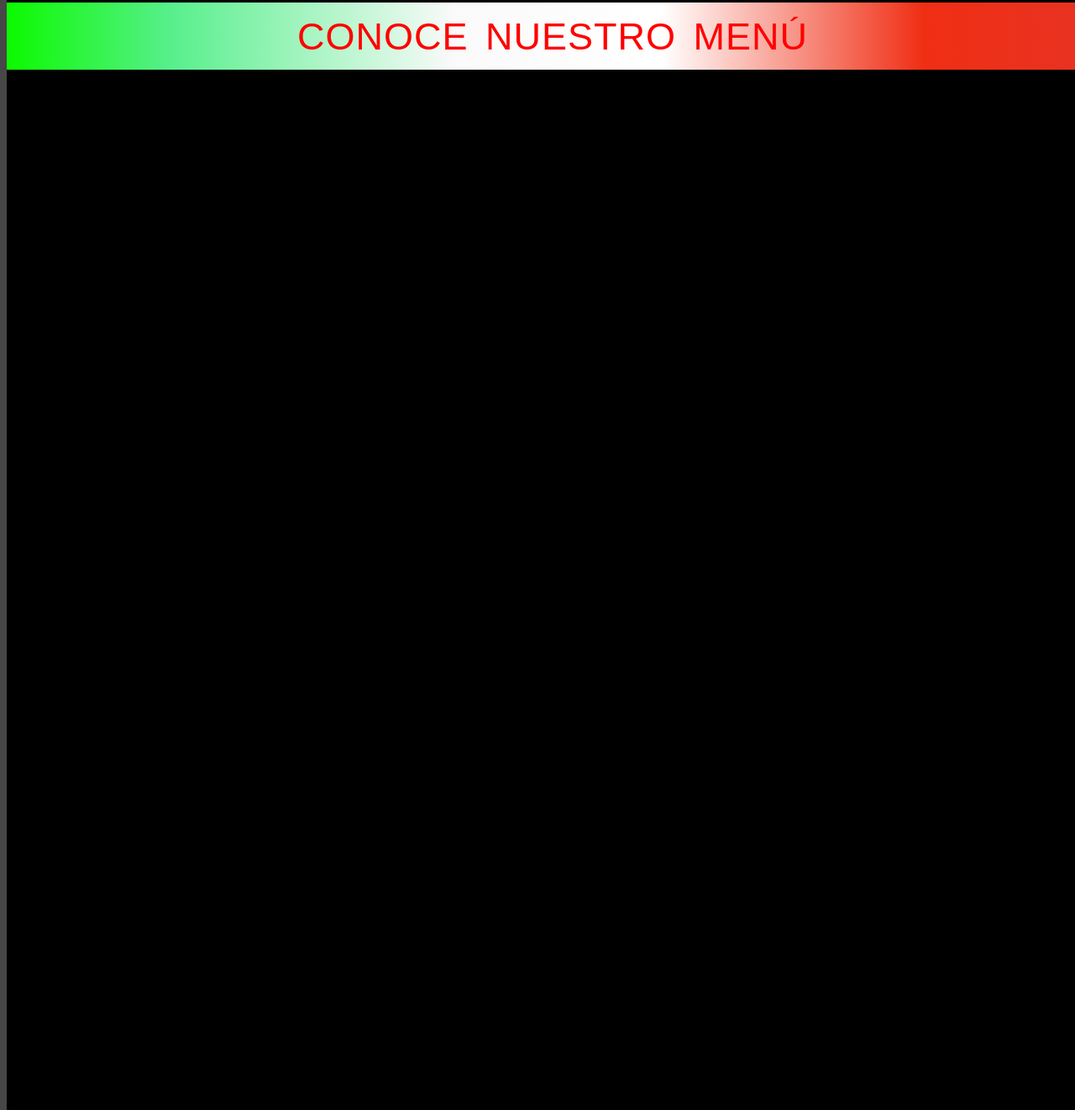
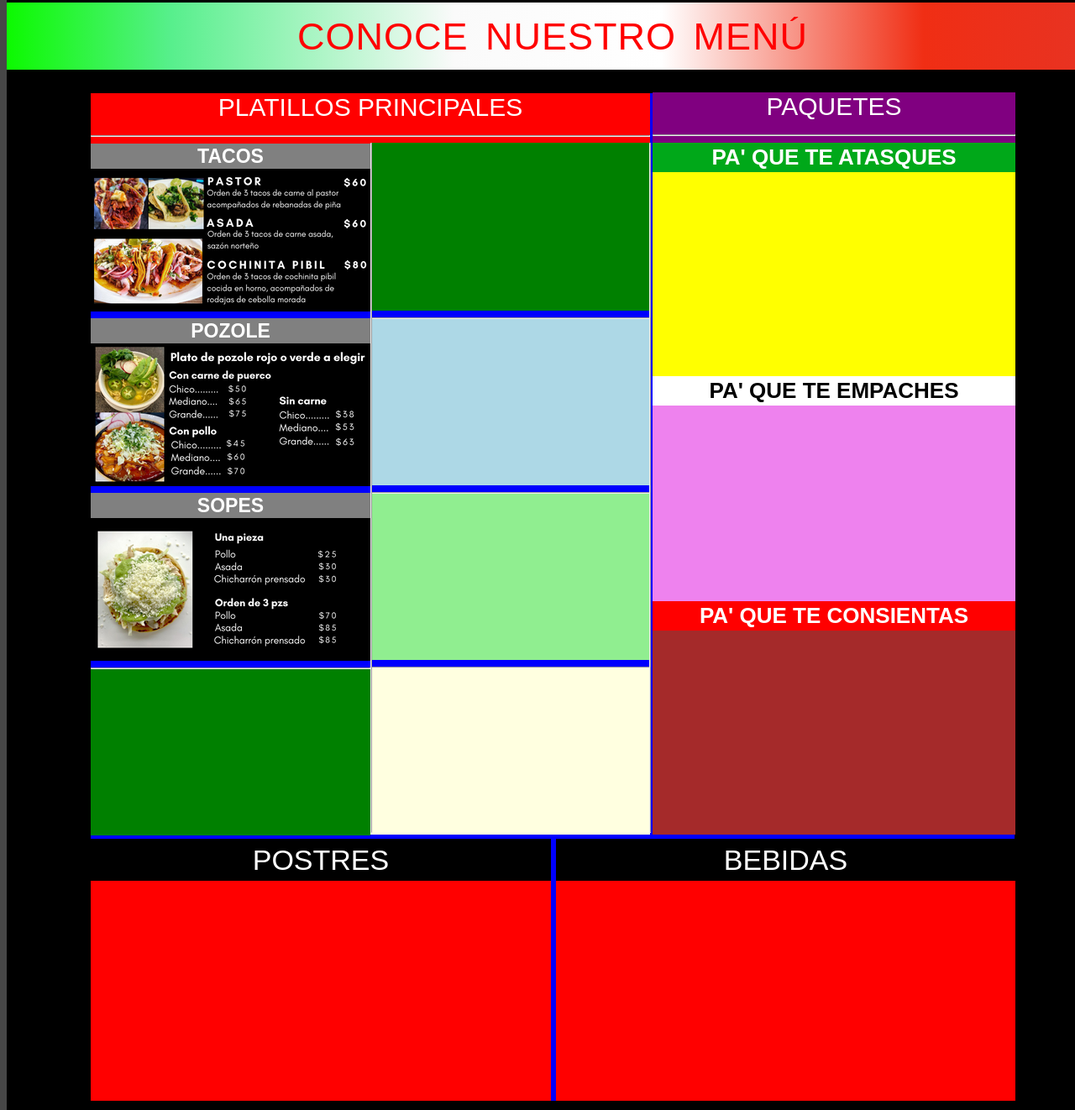
Before and after one commit to HeiliE19/PFR, a plain HTML site: page menu.html in a window 1280 px wide. Shown: the part 178-1500 px from the top of the page at 84% size. Drawn offline with Linux system fonts and the light colour scheme.

Commit message:
Segunda carga bloques menu

```diff
--- a/estilos2.css
+++ b/estilos2.css
@@ -191,7 +191,327 @@ p#plat{
 }
 
 
+/*Bloque MENU*/
+div#bmn{
+	height: 1200px;
+	width: 1100px;
+	margin: auto;
+	background-color: blue;
+	display: block;
+}
 
-div#bmn{
+/*Bloque platillos principales*/
+div#pp{
+	height: 60px;
+	width: 666px;
+	background-color: red;
+	display: block;
 
 }
+
+p#pp1{
+	font-size: 30px;
+	margin-top: 10px;
+	font-family: fantasy;
+	color: white;
+}
+
+hr#pp{
+	margin-top: -14px;
+}
+
+/*FIn bloque platillos principales*/
+
+/*Primer platillo principal*/
+div#pt1{
+	height: 200px;
+	width: 333px;
+	background-color: yellow;
+	display: block;
+}
+
+div#tcs{
+	height: 30px;
+	background-color: grey;
+	display: flex;
+
+}
+
+p#tcs{
+	margin: auto;
+	font-family: sans-serif;
+	color: white;
+	font-weight: bolder;
+	font-size: 23px;
+}
+
+/*Fin Primer platillo principal*/
+
+
+/*segund platillo principal*/
+div#pt2{
+	height: 200px;
+	width: 333px;
+	background-color: orange;
+	display: block;
+}
+
+div#pzl{
+	height: 30px;
+	background-color: grey;
+	display: flex;
+	margin-top: -10px;
+
+}
+
+p#pzl{
+	margin: auto;
+	font-family: sans-serif;
+	color: white;
+	font-weight: bolder;
+	font-size: 23px;
+}
+
+/*Fin segundo platillo principal*/
+
+/*terc platillo principal*/
+div#pt3{
+	height: 200px;
+	width: 333px;
+	background-color: red;
+}
+
+div#sp{
+	height: 30px;
+	background-color: grey;
+	display: flex;
+	margin-top: -10px;
+
+}
+
+p#sp{
+	margin: auto;
+	font-family: sans-serif;
+	color: white;
+	font-weight: bolder;
+	font-size: 23px;
+}
+
+/*Fin terc platillo principal*/
+
+
+/*cuarto platillo principal*/
+div#pt4{
+	height: 200px;
+	width: 333px;
+	background-color: green;
+}
+
+/*Fin cuarto platillo principal*/
+
+
+/*linea horizontal seccion*/
+hr#d1{
+	transform: rotate(90deg);
+	margin-top: -415px;
+	margin-left: -77px;
+
+}
+
+
+
+/*quinto platillo principal*/
+div#pt5{
+	height: 200px;
+	width: 333px;
+	background-color: green;
+	margin-left: 333px;
+	margin-top: -420px;
+}
+
+/*Fin quinto platillo principal*/
+
+
+/*sexto platillo principal*/
+div#pt6{
+	height: 200px;
+	width: 333px;
+	background-color: lightblue;
+	margin-left: 333px;
+
+}
+
+/*Fin sexto platillo principal*/
+
+
+
+/*septimo platillo principal*/
+div#pt7{
+	height: 200px;
+	width: 333px;
+	background-color: lightgreen;
+	margin-left: 333px;
+
+}
+
+/*Fin septimo platillo principal*/
+
+
+/*octavo platillo principal*/
+div#pt8{
+	height: 200px;
+	width: 333px;
+	background-color: lightyellow;
+	margin-left: 333px;
+
+}
+
+/*Fin octavo platillo principal*/
+
+
+hr#d2{
+	transform: rotate(90deg);
+	margin-top: -414px;
+	margin-left: 255px;
+
+}
+
+/*FIn  platillos principales*/
+
+
+
+/*Paquetes*/
+
+div#tpq{
+	height: 60px;
+	width: 432px;
+	background-color: purple;
+	margin-left: 669px;
+	margin-top: -482px;
+}
+
+/*Paquete1*/
+div#pqt1{
+	height: 278px;
+	width: 432px;
+	background-color: yellow;
+	margin-left: 669px;
+
+}
+
+div#pp2{
+	height: 35px;
+	background-color: #00a819;
+	display: flex;
+
+}
+
+p#pp2{
+	font-size: 26px;
+	font-weight: bold;
+	margin: auto;
+	font-family: sans-serif;
+	color: white;
+}
+
+/*Fin paquete 1*/
+
+
+/*Paquete2*/
+div#pqt2{
+	height: 278px;
+	width: 432px;
+	background-color: violet;
+	margin-left: 669px;
+}
+div#pp3{
+	height: 35px;
+	background-color: white;
+	display: flex;
+}
+
+p#pp3{
+	font-size: 26px;
+	font-weight: bolder;
+	margin: auto;
+	font-family: sans-serif;
+	color: black;
+
+}
+/*Fin paquete 1*/
+
+
+/*Paquete3*/
+div#pqt3{
+	height: 278px;
+	width: 432px;
+	background-color: brown;
+	margin-left: 669px;
+}
+
+div#pp4{
+	height: 35px;
+	background-color: red;
+	margin-top:-10px;
+	display: flex;
+}
+
+p#pp4{
+	font-size: 26px;
+	font-weight: bolder;
+	margin: auto;
+	font-family: sans-serif;
+	color: white;
+}
+/*Fin paquete 3*/
+
+/*FIN PAQUETES*/
+
+
+/*POSTRES*/
+div#pst{
+	margin-top: 5px;
+	width: 548px;
+	height: 312px;
+	background-color: red;
+}
+
+div#psts{
+	height: 50px;
+	background-color: black;
+	display: flex;
+}
+
+p#psts{
+	font-size:34px;
+	margin: auto;
+	font-family: fantasy;
+	color: white;
+}
+/*FIN POSTRES*/
+
+
+
+
+/*BEBIDAS*/
+div#beb{
+	margin-top: -312px;
+	width: 547px;
+	height: 312px;
+	background-color: red;
+	margin-left: 554px;
+}
+
+div#bebs{
+	height: 50px;
+	background-color: black;
+	display: flex;
+}
+
+p#bebs{
+	font-size: 34px;
+	margin: auto;
+	font-family: fantasy;
+	color: white;
+}
+/*FIN BEBIDAS*/
--- a/menu.html
+++ b/menu.html
@@ -44,8 +44,118 @@
 
 		<!-- bloques para menú -->
 		<div id=bmn>
-			<div></div>
-			<div></div>
+			<div id=pp>
+				<div id=pp1 align="center"><p id=pp1 >PLATILLOS PRINCIPALES</p></div>
+				<hr id=pp>
+			</div>
+
+			<!-- Platillo 1 -->
+			<div id=pt1>
+				<div id=tcs><p id=tcs>TACOS</p></div>
+				<img src="img/tacos.png">
+
+			</div>
+
+			<!-- Platillo 2 -->
+			<div id=pt2>
+				<hr>
+				<div id=pzl><p id=pzl>POZOLE</p></div>
+				<img src="img/pozole.png">
+
+
+			</div>
+
+			<!-- Platillo 3 -->
+			<div id=pt3>
+				<hr>
+				<div id=pzl><p id=pzl>SOPES</p></div>
+				<img src="img/sope.png">
+			</div>
+
+			<!-- Platillo 4 -->
+			<div id=pt4>
+				<hr>
+			</div>
+
+			<hr id=d1 width="820px">
+
+			<!-- Seccion 2-->
+			<!-- Platillo 5 -->
+			<div id=pt5>
+
+
+			</div>
+
+			<!-- Platillo 6 -->
+			<div id=pt6>
+				<hr>
+			</div>
+
+
+			<!-- Platillo 7 -->
+			<div id=pt7>
+				<hr>
+			</div>
+
+			<!-- Platillo 8 -->
+			<div id=pt8>
+				<hr>
+			</div>
+
+			<hr id=d2 width="820px">
+
+
+			<!-- Paquetes -->
+			<div id=tpq>
+				<div id=pp1 align="center"><p id=pp1 >PAQUETES</p></div>
+				<hr id=pp>
+
+			</div>
+
+			<!-- Paquete 1 -->
+			<div id=pqt1>
+				<div id=pp2 align="center"><p id=pp2 >PA' QUE TE ATASQUES</p></div>
+
+			</div>
+
+			<!-- Paquete 2 -->
+			<div id=pqt2>
+				<div id=pp3 align="center"><p id=pp3 >PA' QUE TE EMPACHES</p></div>
+
+			</div>
+
+
+			<!-- Paquete 3 -->
+			<div id=pqt3>
+				<div id=pp4 align="center"><p id=pp4 >PA' QUE TE CONSIENTAS</p></div>
+
+			</div>
+			<!-- FIN Paquetes -->
+
+
+			<!-- POSTRES -->
+			<div id=pst>
+				<div id=psts align="center"><p id=psts >POSTRES</p></div>
+			</div>
+			<!-- FIN POSTRES -->
+
+
+
+
+			<!-- BEBIDAS -->
+			<div id=beb>
+				<div id=bebs align="center"><p id=bebs >BEBIDAS</p></div>
+			</div>
+			<!-- FIN BEBIDAS -->
+
+
+
 		</div>
+
+
+
+
+
+	</div>
 </body>
 </html>
```
Also changed, not shown: img/pozole.png (added), img/sope.png (added), img/tacos.png (added).
